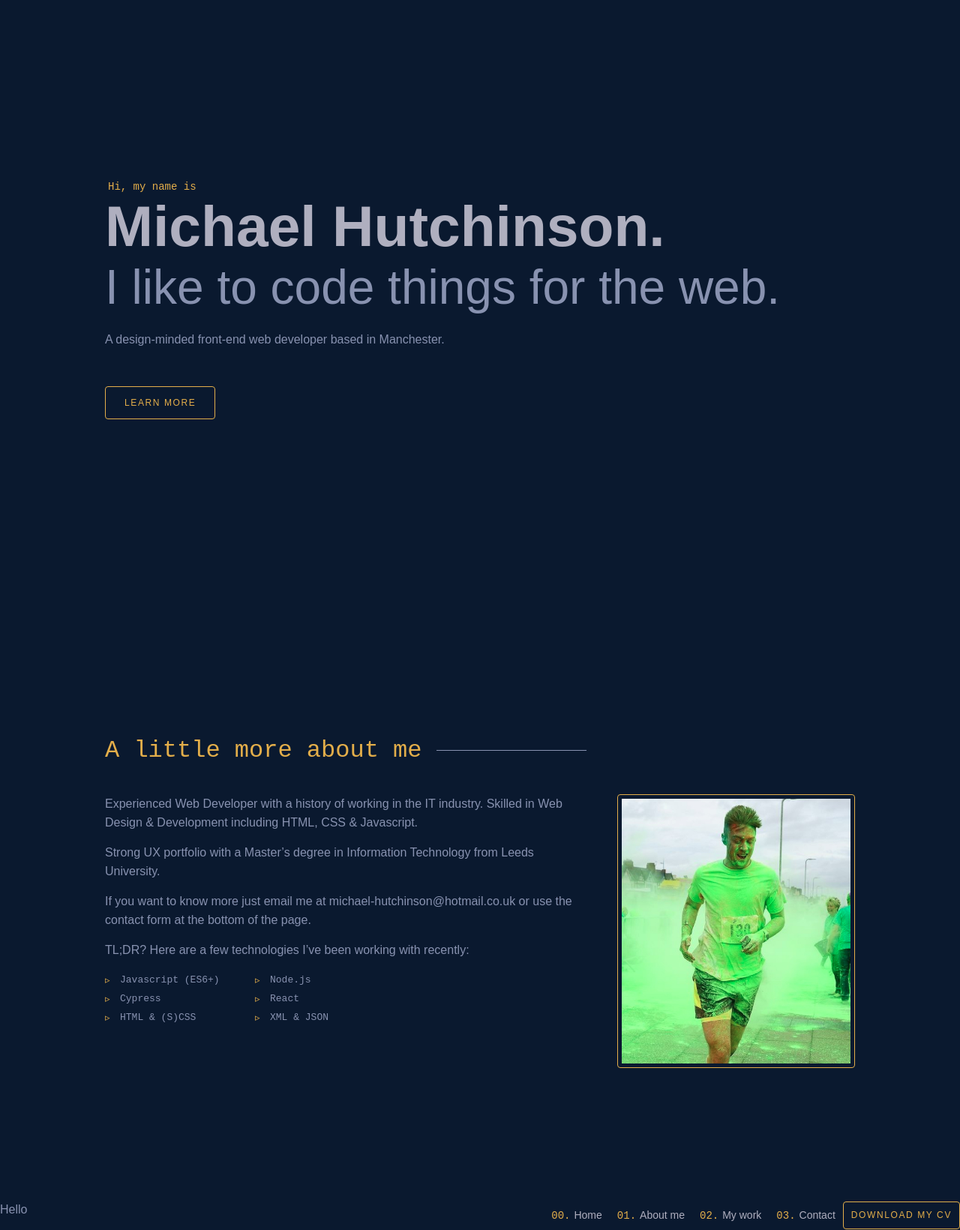
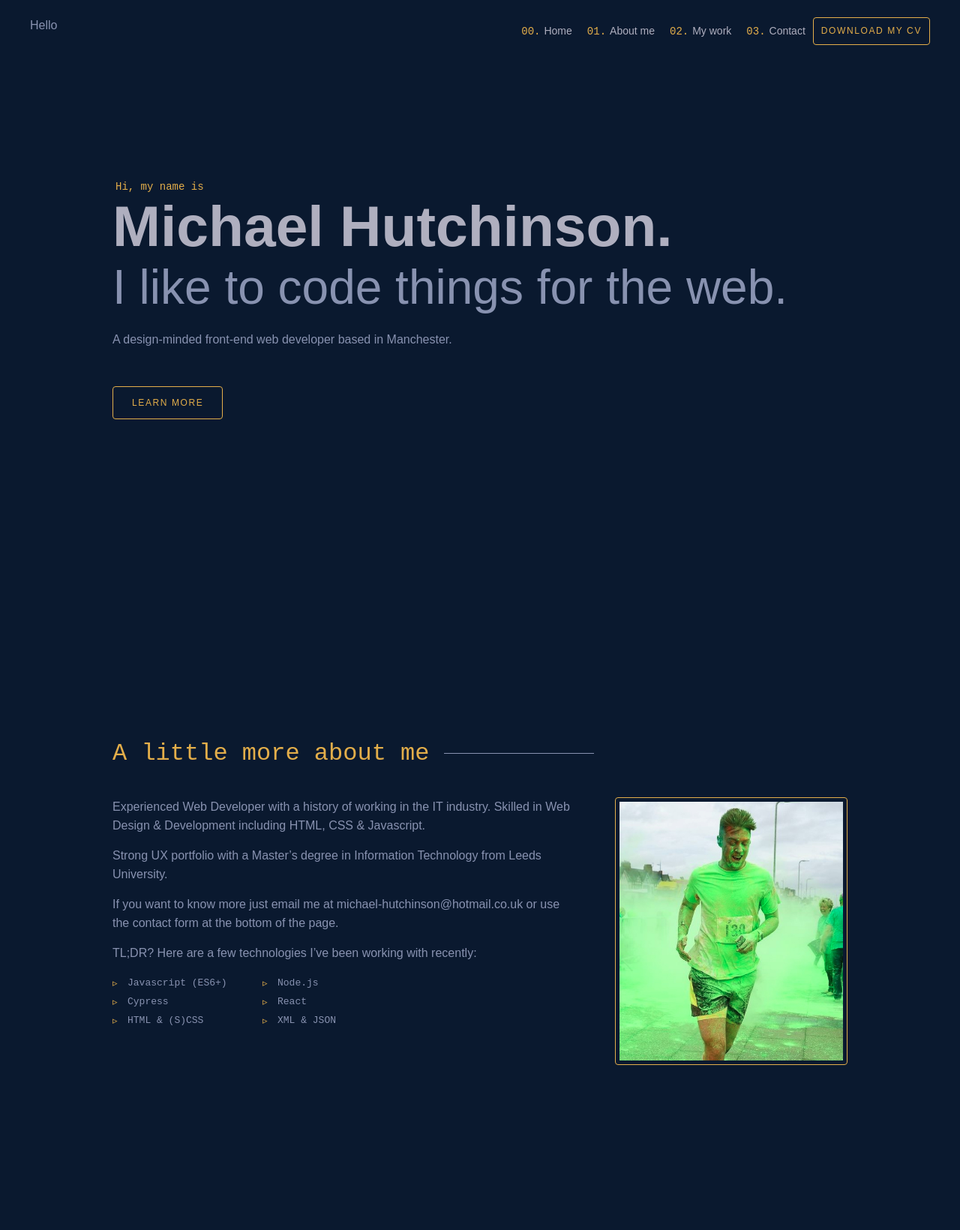
Before and after one commit to Michael-Hutchinson/portfolio-clone-ts, a React (Vite) app: page / in a window 1280 px wide. Shown: the whole page at 75% size. After the commit the page ends 1600 px from the top, so only its background shows below. Built offline with nearby package versions, Linux system fonts and the light colour scheme.

Commit message:
add header to app instead of navbar

```diff
--- a/src/App.tsx
+++ b/src/App.tsx
@@ -2,16 +2,18 @@ import GlobalStyle from 'App.styles';
 import React from 'react';
 
 import About from './components/About/About';
+import Header from './components/Header/Header';
 import Home from './components/Home/Home';
-import Navbar from './components/shared/Navbar/Navbar';
 
 const App: React.FunctionComponent = () => {
   return (
     <div className="App">
       <GlobalStyle />
-      <Home />
-      <About />
-      <Navbar />
+      <Header />
+      <main>
+        <Home />
+        <About />
+      </main>
     </div>
   );
 };
```
